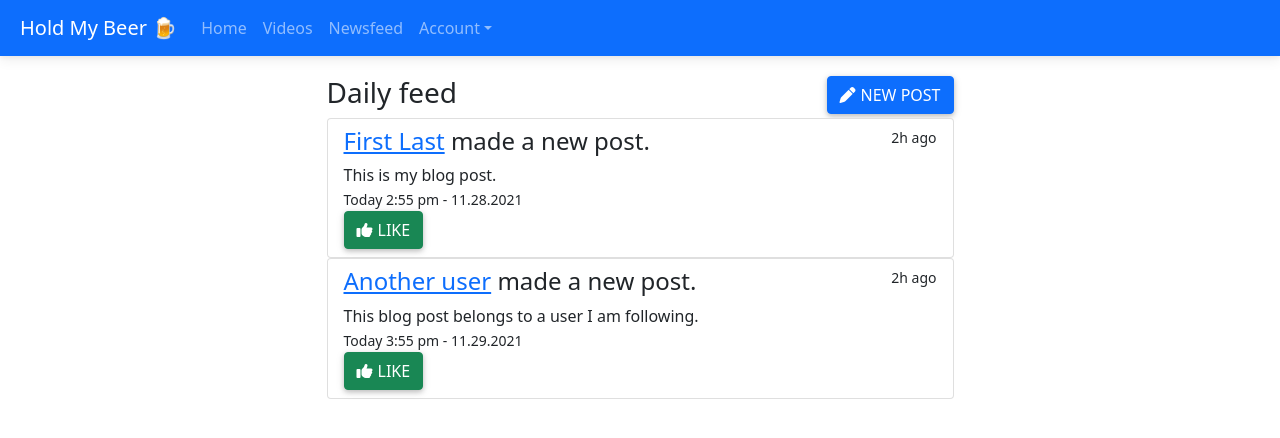
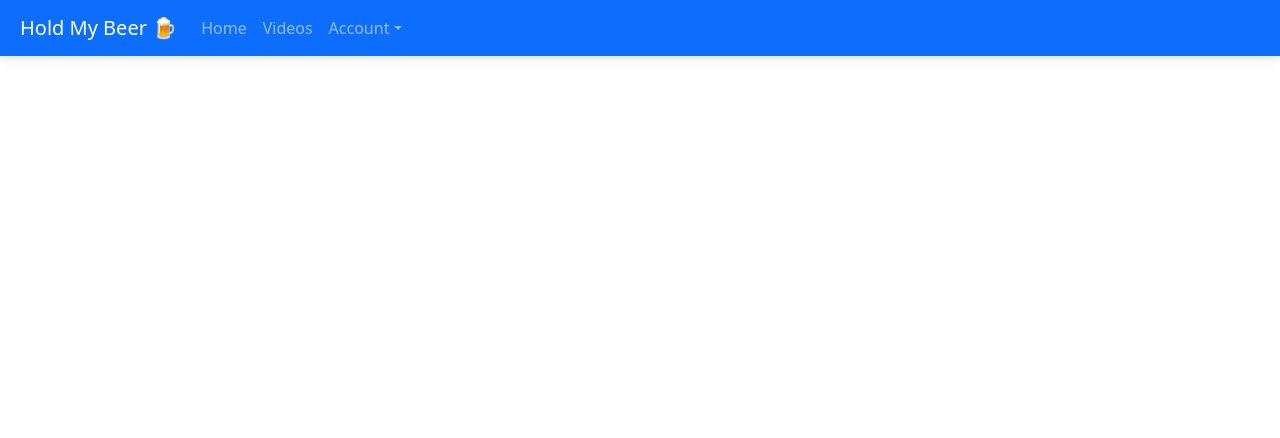
Before and after one commit to tparks18/hold_my_beer_bootstrap, a React (Create React App) app: page /newsfeed in a window 1280 px wide. Shown: the top 438 px of the page. Built offline with nearby package versions, Linux system fonts and the light colour scheme.

Commit message:
removed newsfeed

```diff
--- a/src/App.js
+++ b/src/App.js
@@ -6,7 +6,7 @@ import LandingPage from "./views/LandingPage";
 import Videos from "./views/Videos";
 import Profile from "./views/Profile";
 import Settings from "./views/Settings";
-import Newsfeed from "./views/Newsfeed";
+// import Newsfeed from "./views/Newsfeed";
 import MyPosts from "./views/MyPosts";
 import Register from "./views/Register";
 import Login from "./views/Login";
@@ -24,7 +24,7 @@ function App() {
           <Route path="/videos" element={<Videos />} />
           <Route path="/profile" element={<Profile />} />
           <Route path="/settings" element={<Settings />} />
-          <Route path="/newsfeed" element={<Newsfeed />} />
+          {/* <Route path="/newsfeed" element={<Newsfeed />} /> */}
           <Route path="/register" element={<Register />} />
           <Route path="/myposts" element={<MyPosts />} />
           <Route path="/myvideos" element={<MyVideos />} />
--- a/src/components/Main.js
+++ b/src/components/Main.js
@@ -9,7 +9,9 @@ const Main = () => {
         <Navbar />
       </header>
 
-      <main></main>
+      <main>
+
+      </main>
 
       <footer>{/* <Footer /> */}</footer>
     </React.Fragment>
--- a/src/components/Navbar.js
+++ b/src/components/Navbar.js
@@ -33,11 +33,11 @@ const Navbar = () => {
                 Videos
               </a>
             </li>
-            <li className="nav-item">
+            {/* <li className="nav-item">
               <a className="nav-link" href="/newsfeed">
                 Newsfeed
               </a>
-            </li>
+            </li> */}
             <li className="nav-item dropdown">
               <a
                 className="nav-link dropdown-toggle"
--- a/src/views/Newsfeed.js
+++ b/src/views/Newsfeed.js
@@ -1,150 +1,150 @@
-import React from "react";
+// import React from "react";
 
-const Newsfeed = () => {
-  return (
-    <div className="container">
-      <div className="row justify-content-center">
-        <div className="col-md-7 col-xs-12 col-md-offset-3">
-          <div className="panel" id="daily-feed">
-            {/* New Post Modal Here */}
+// const Newsfeed = () => {
+//   return (
+//     <div className="container">
+//       <div className="row justify-content-center">
+//         <div className="col-md-7 col-xs-12 col-md-offset-3">
+//           <div className="panel" id="daily-feed">
+//             {/* New Post Modal Here */}
 
-            {/* Button trigger modal */}
-            <button
-              type="button"
-              className="float-end btn btn-primary"
-              data-mdb-toggle="modal"
-              data-mdb-target="#exampleModal"
-            >
-              <i style={{ marginRight: 5 }} class="fas fa-pen"></i>
-              New Post
-            </button>
-            {/* Modal */}
-            <div
-              className="modal fade"
-              id="exampleModal"
-              tabIndex={-1}
-              aria-labelledby="exampleModalLabel"
-              aria-hidden="true"
-            >
-              <div className="modal-dialog">
-                <div className="modal-content">
-                  <div className="modal-header">
-                    <h5 className="modal-title" id="exampleModalLabel">
-                      What's on your mind?
-                    </h5>
-                    <button
-                      type="button"
-                      className="btn-close"
-                      data-mdb-dismiss="modal"
-                      aria-label="Close"
-                    />
-                  </div>
-                  <div className="modal-body">
-                    <div className="mb-3">
-                      <h5>Title</h5>
-                      <input
-                        type="text"
-                        className="form-control"
-                        placeholder="Title"
-                      />
-                    </div>
-                    <div className="mb-3">
-                      <h5>Content</h5>
-                      <textarea
-                        className="form-control"
-                        rows="3"
-                        placeholder="Content"
-                      ></textarea>
-                    </div>
-                  </div>
-                  <div className="modal-footer">
-                    <button
-                      type="button"
-                      className="btn btn-secondary"
-                      data-mdb-dismiss="modal"
-                    >
-                      Close
-                    </button>
-                    <button type="button" className="btn btn-primary">
-                      Submit
-                    </button>
-                  </div>
-                </div>
-              </div>
-            </div>
+//             {/* Button trigger modal */}
+//             <button
+//               type="button"
+//               className="float-end btn btn-primary"
+//               data-mdb-toggle="modal"
+//               data-mdb-target="#exampleModal"
+//             >
+//               <i style={{ marginRight: 5 }} class="fas fa-pen"></i>
+//               New Post
+//             </button>
+//             {/* Modal */}
+//             <div
+//               className="modal fade"
+//               id="exampleModal"
+//               tabIndex={-1}
+//               aria-labelledby="exampleModalLabel"
+//               aria-hidden="true"
+//             >
+//               <div className="modal-dialog">
+//                 <div className="modal-content">
+//                   <div className="modal-header">
+//                     <h5 className="modal-title" id="exampleModalLabel">
+//                       What's on your mind?
+//                     </h5>
+//                     <button
+//                       type="button"
+//                       className="btn-close"
+//                       data-mdb-dismiss="modal"
+//                       aria-label="Close"
+//                     />
+//                   </div>
+//                   <div className="modal-body">
+//                     <div className="mb-3">
+//                       <h5>Title</h5>
+//                       <input
+//                         type="text"
+//                         className="form-control"
+//                         placeholder="Title"
+//                       />
+//                     </div>
+//                     <div className="mb-3">
+//                       <h5>Content</h5>
+//                       <textarea
+//                         className="form-control"
+//                         rows="3"
+//                         placeholder="Content"
+//                       ></textarea>
+//                     </div>
+//                   </div>
+//                   <div className="modal-footer">
+//                     <button
+//                       type="button"
+//                       className="btn btn-secondary"
+//                       data-mdb-dismiss="modal"
+//                     >
+//                       Close
+//                     </button>
+//                     <button type="button" className="btn btn-primary">
+//                       Submit
+//                     </button>
+//                   </div>
+//                 </div>
+//               </div>
+//             </div>
 
-            {/* End of new post modal here */}
+//             {/* End of new post modal here */}
 
-            <div className="panel-heading">
-              <h3 className="panel-title">Daily feed</h3>
-            </div>
+//             <div className="panel-heading">
+//               <h3 className="panel-title">Daily feed</h3>
+//             </div>
 
-            <div className="panel-body">
-              {/* style={{ marginLeft: 10 }} */}
-              <ul className="list-group list-group-dividered list-group-full">
-                <li className="list-group-item">
-                  <div className="media">
-                    <div className="media-body">
-                      <small className="float-end">2h ago</small>
-                      <h4 className="media-heading">
-                        <a className="name">First Last</a> made a new post.
-                      </h4>
-                      <div>This is my blog post.</div>
-                      <small>Today 2:55 pm - 11.28.2021</small>
-                      <div className="actions margin-top-10">
-                        <button
-                          type="button"
-                          className="btn btn-success btn-xs waves-effect waves-light"
-                        >
-                          <i
-                            style={{ marginRight: 5 }}
-                            class="fas fa-thumbs-up"
-                          ></i>
-                          Like
-                        </button>
-                      </div>
-                    </div>
-                  </div>
-                </li>
-              </ul>
-            </div>
+//             <div className="panel-body">
+//               {/* style={{ marginLeft: 10 }} */}
+//               <ul className="list-group list-group-dividered list-group-full">
+//                 <li className="list-group-item">
+//                   <div className="media">
+//                     <div className="media-body">
+//                       <small className="float-end">2h ago</small>
+//                       <h4 className="media-heading">
+//                         <a className="name">First Last</a> made a new post.
+//                       </h4>
+//                       <div>This is my blog post.</div>
+//                       <small>Today 2:55 pm - 11.28.2021</small>
+//                       <div className="actions margin-top-10">
+//                         <button
+//                           type="button"
+//                           className="btn btn-success btn-xs waves-effect waves-light"
+//                         >
+//                           <i
+//                             style={{ marginRight: 5 }}
+//                             class="fas fa-thumbs-up"
+//                           ></i>
+//                           Like
+//                         </button>
+//                       </div>
+//                     </div>
+//                   </div>
+//                 </li>
+//               </ul>
+//             </div>
 
-            <div className="panel-body">
-              {/* style={{ marginLeft: 10 }} */}
-              <ul className="list-group list-group-dividered list-group-full">
-                <li className="list-group-item">
-                  <div className="media">
-                    <div className="media-body">
-                      <small className="float-end">2h ago</small>
-                      <h4 className="media-heading">
-                        <a className="name">Another user</a> made a new post.
-                      </h4>
-                      <div>
-                        This blog post belongs to a user I am following.
-                      </div>
-                      <small>Today 3:55 pm - 11.29.2021</small>
-                      <div className="actions margin-top-10">
-                        <button
-                          type="button"
-                          className="btn btn-success btn-xs waves-effect waves-light"
-                        >
-                          <i
-                            style={{ marginRight: 5 }}
-                            class="fas fa-thumbs-up"
-                          ></i>
-                          Like
-                        </button>
-                      </div>
-                    </div>
-                  </div>
-                </li>
-              </ul>
-            </div>
-          </div>
-        </div>
-      </div>
-    </div>
-  );
-};
+//             <div className="panel-body">
+//               {/* style={{ marginLeft: 10 }} */}
+//               <ul className="list-group list-group-dividered list-group-full">
+//                 <li className="list-group-item">
+//                   <div className="media">
+//                     <div className="media-body">
+//                       <small className="float-end">2h ago</small>
+//                       <h4 className="media-heading">
+//                         <a className="name">Another user</a> made a new post.
+//                       </h4>
+//                       <div>
+//                         This blog post belongs to a user I am following.
+//                       </div>
+//                       <small>Today 3:55 pm - 11.29.2021</small>
+//                       <div className="actions margin-top-10">
+//                         <button
+//                           type="button"
+//                           className="btn btn-success btn-xs waves-effect waves-light"
+//                         >
+//                           <i
+//                             style={{ marginRight: 5 }}
+//                             class="fas fa-thumbs-up"
+//                           ></i>
+//                           Like
+//                         </button>
+//                       </div>
+//                     </div>
+//                   </div>
+//                 </li>
+//               </ul>
+//             </div>
+//           </div>
+//         </div>
+//       </div>
+//     </div>
+//   );
+// };
 
-export default Newsfeed;
+// export default Newsfeed;
```
